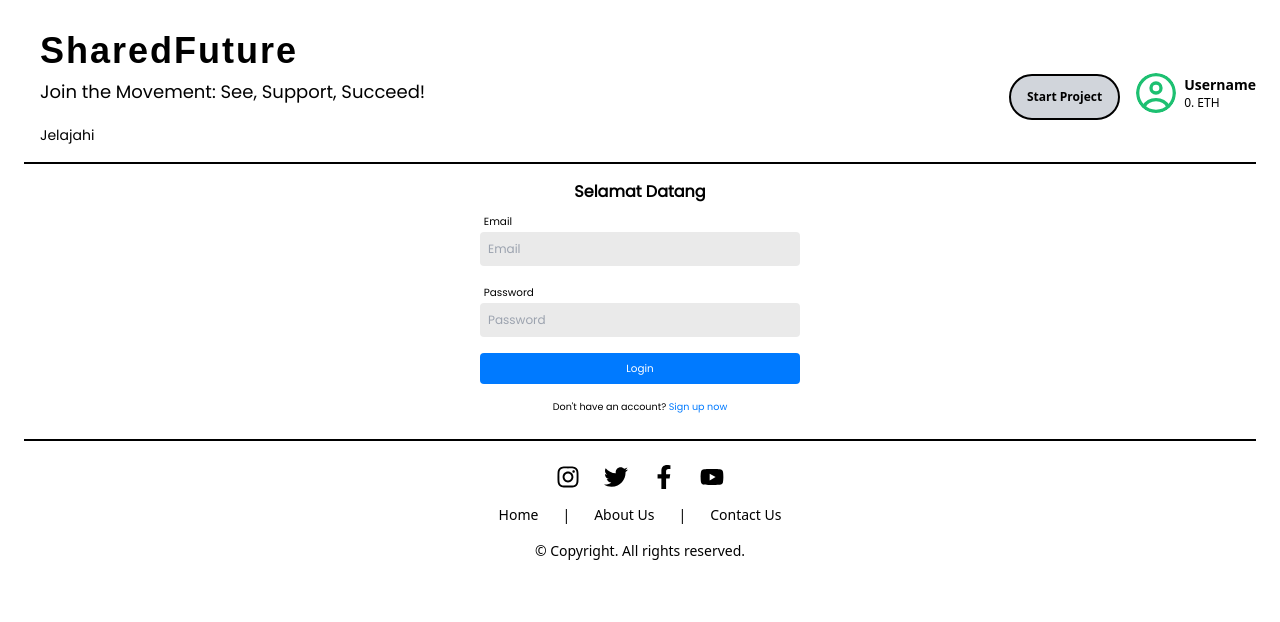
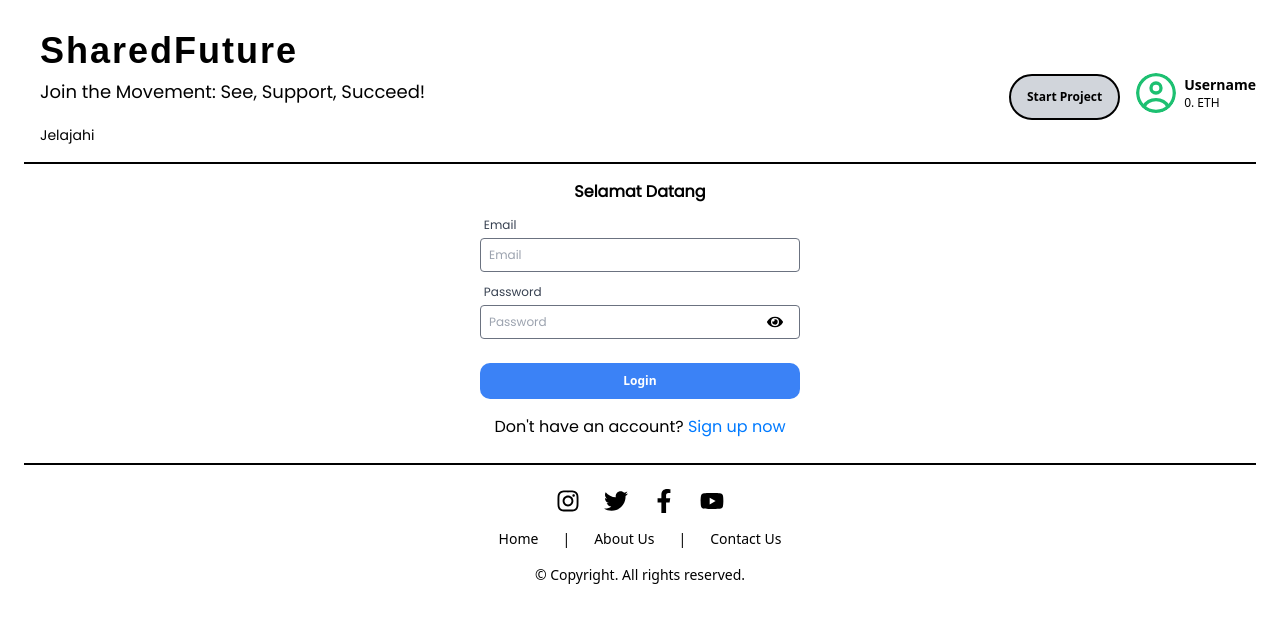
Before and after one commit to TBwze/Berlin, a React (Vite) app in the folder client/: page /login in a window 1280 px wide. Shown: the top 622 px of the page. Built offline with nearby package versions, Linux system fonts and the light colour scheme; a web font is replaced by a local one; what @thirdweb-dev/react would draw is missing.

Commit message:
refactor ui login page

```diff
--- a/client/src/pages/Login.jsx
+++ b/client/src/pages/Login.jsx
@@ -1,39 +1,91 @@
-import React from "react";
+import React, { useState } from "react";
+import { useForm } from "react-hook-form";
+import { useNavigate } from "react-router-dom";
+import CustomButton from "../components/CustomButton.component";
+import TextFieldComponent from "../components/textfield.component";
+import PageLoad from "../components/Loading.component";
 
 const Login = () => {
+  const navigate = useNavigate();
+  const [isLoading, setIsLoading] = useState(false);
+
+  const form = useForm({
+    defaultValues: {
+      email: "",
+      password: "",
+    },
+  });
+
+  const onSubmit = () => {
+    setIsLoading(true);
+    console.log(form.getValues("email"));
+    console.log(form.getValues("password"));
+    navigate("/");
+    alert("Login success!");
+    setIsLoading(false);
+  };
+
   return (
     <div className="max-w-[1280px] mx-auto p-4 bg-white">
-            <div className = "container" style={{flexDirection:"column", display:'flex', alignItems: 'center'}}>
-                <div className = "Header" style={{fontFamily: "Poppins"}}>
-                    <b><h3>Selamat Datang</h3></b>
+      <div
+        className="container"
+        style={{
+          flexDirection: "column",
+          display: "flex",
+          alignItems: "center",
+        }}
+      >
+        <PageLoad loading={isLoading} />
+        <div className="Header" style={{ fontFamily: "Poppins" }}>
+          <b>
+            <h3>Selamat Datang</h3>
+          </b>
         </div>
-                <div className="input-container" style={{margin:'1vh 0vw'}}>
-                    <div className="label" style ={{fontSize: '1.3vh', fontFamily:'Poppins', margin:'0.3vh 0.3vw'}}>
-                        Email
+
+        <form onSubmit={form.handleSubmit(onSubmit)}>
+          <div className="input-container" style={{ margin: "1vh 0vw" }}>
+            <TextFieldComponent
+              name="email"
+              label="Email"
+              placeholder="Email"
+              type="email"
+              control={form.control}
+              required
+            />
           </div>
-                    <div className="input">
-                        <input type="email" placeholder="Email" className="flex-1 p-2  rounded outline-none" style={{backgroundColor: "#EAEAEA",fontSize: '1.5vh', fontFamily:'Poppins', width:'20rem' }}></input>
+
+          <div className="input-container" style={{ margin: "1vh 0vw" }}>
+            <TextFieldComponent
+              name="password"
+              label="Password"
+              placeholder="Password"
+              type="password"
+              control={form.control}
+              required
+            />
           </div>
+          <div className="button" style={{ margin: "1vh 0vw" }}>
+            <CustomButton
+              btnType="submit"
+              title="Login"
+              bgColor="bg-blue-500"
+              textColor="text-white"
+              styles="w-full mt-4"
+            />
           </div>
-                <div className="input-container" style={{margin:'1vh 0vw'}}>
-                    <div className="label" style ={{fontSize: '1.3vh', fontFamily:'Poppins', margin:'0.3vh 0.3vw'}}>
-                        Password
-                    </div>
-                    <div className="input">
-                        <input type="password" placeholder="Password" className="flex-1 p-2  rounded outline-none" style={{backgroundColor: "#EAEAEA", fontSize: '1.5vh', fontFamily:'Poppins', width:'20rem'}}></input>
-                    </div>
-                </div>
-                <div className="button" style={{margin:'1vh 0vw'}}>
-                    <button type="button" className="flex-1 p-2 rounded" style={{backgroundColor:'#007AFF', color:'white', fontSize: '1.3vh', fontFamily:'Poppins', width:'20rem', padding:'1vh 0'}}>Login</button>
-                </div>
-                <div className="signup" style={{fontSize:'1.2vh', fontFamily:'Poppins', margin:'1vh 0'}}>
-                    Don't have an account? <a href="/Register" style={{color:"#007AFF"}}>Sign up now</a>
+        </form>
+        <div
+          className="signup"
+          style={{ fontSize: "2vh", fontFamily: "Poppins", margin: "1vh 0" }}
+        >
+          Don't have an account?{" "}
+          <a href="/register" style={{ color: "#007AFF" }}>
+            Sign up now
+          </a>
         </div>
       </div>
     </div>
-    )
-}
-
-
+  );
+};
 
 export default Login;
--- a/client/src/pages/Profile.jsx
+++ b/client/src/pages/Profile.jsx
@@ -1,6 +1,5 @@
 import React, { useEffect, useState } from "react";
 import { useForm } from "react-hook-form";
-import profilePicture from "../assets/profilePicture.png";
 import { useNavigate } from "react-router-dom";
 import CustomButton from "../components/CustomButton.component";
 import TextFieldComponent from "../components/textfield.component";
@@ -10,7 +9,7 @@ const Profile = () => {
   const navigate = useNavigate();
   const [isLoading, setIsLoading] = useState(false);
   const [selectedFile, setSelectedFile] = useState(null);
-  const [previewUrl, setPreviewUrl] = useState(null);
+
   const form = useForm({
     defaultValues: {
       username: "",
@@ -18,35 +17,35 @@ const Profile = () => {
       lastname: "",
       email: "",
       password: "",
+      image:
+        "https://cdn.pixabay.com/photo/2022/01/11/21/48/link-6931554_1280.png",
     },
   });
 
-  // Fetch the data from the API and set it in the form
   useEffect(() => {
     form.setValue("username", "asdf1");
     form.setValue("firstname", "asdf2");
     form.setValue("lastname", "asd12f");
     form.setValue("email", "12@gmail.com");
-    form.setValue("password", "asdf"); // Mask password for security
+    form.setValue("password", "asdf");
+    // Image URL is already set in defaultValues
   }, [form]);
 
-  // Function to handle form submission
   const onSubmit = (formData) => {
     setIsLoading(true);
+
     const dataToSubmit = new FormData();
 
-    // Append all form fields to the FormData
     Object.keys(formData).forEach((key) => {
+      if (key === "image" && selectedFile) {
+        dataToSubmit.append("image", selectedFile);
+      } else {
         dataToSubmit.append(key, formData[key]);
+      }
     });
 
-    // Append the profile image if one was selected
-    if (selectedFile) {
-      dataToSubmit.append("profileImage", selectedFile);
-    }
+    console.log("Updated Data:", dataToSubmit);
 
-    console.log("Updated Data:", dataToSubmit);
-    alert("Updated Profile");
     setIsLoading(false);
     navigate("/");
   };
@@ -55,17 +54,18 @@ const Profile = () => {
     const file = event.target.files[0];
     if (file) {
       setSelectedFile(file);
-      form.setValue("profileImage", file);
-      setPreviewUrl(URL.createObjectURL(file));
+      form.setValue("image", URL.createObjectURL(file));
     }
   };
+
   useEffect(() => {
+    const imageValue = form.getValues("image");
     return () => {
-      if (previewUrl) {
-        URL.revokeObjectURL(previewUrl);
+      if (imageValue && imageValue.startsWith("blob:")) {
+        URL.revokeObjectURL(imageValue);
       }
     };
-  }, [previewUrl]);
+  }, [form.watch("image")]);
 
   return (
     <div
@@ -73,13 +73,12 @@ const Profile = () => {
       style={{ fontFamily: "Poppins" }}
     >
       <PageLoad loading={isLoading} />
-      <div className="w-1/3 flex flex-col items-center justify-center p-4 border-r border-gray-300">
+      <div className="flex w-full">
+        <div className="w-1/3 flex flex-col items-center justify-start p-4">
           <img
-          src={
-            selectedFile ? URL.createObjectURL(selectedFile) : profilePicture
-          }
+            src={form.watch("image")}
             alt="Profile"
-          className="rounded-full object-cover mb-3"
+            className="rounded-full object-cover mb-4 w-48 h-48"
           />
           <input
             type="file"
@@ -94,10 +93,10 @@ const Profile = () => {
                        hover:file:bg-blue-100"
           />
         </div>
-      <div className="w-2/3 p-4 mt-12">
-        <h1 className="text-2xl font-bold">Account Settings</h1>
+        <div className="w-2/3 p-4">
+          <h1 className="text-2xl font-bold mb-4">Account Settings</h1>
           <form onSubmit={form.handleSubmit(onSubmit)}>
-          <div className="flex flex-col">
+            <div className="mb-4">
               <TextFieldComponent
                 name="username"
                 label="Username"
@@ -105,16 +104,13 @@ const Profile = () => {
                 required
               />
             </div>
-          <div className="grid grid-cols-2 gap-4">
-            <div className="flex flex-col">
+            <div className="grid grid-cols-2 gap-4 mb-4">
               <TextFieldComponent
                 name="firstname"
                 label="First Name"
                 control={form.control}
                 required
               />
-            </div>
-            <div className="flex flex-col">
               <TextFieldComponent
                 name="lastname"
                 label="Last Name"
@@ -122,8 +118,7 @@ const Profile = () => {
                 required
               />
             </div>
-          </div>
-          <div className="flex flex-col">
+            <div className="mb-4">
               <TextFieldComponent
                 name="email"
                 label="Email"
@@ -132,16 +127,16 @@ const Profile = () => {
                 required
               />
             </div>
-          <div className="flex gap-4 mt-4">
+            <div className="flex gap-4">
               <CustomButton
                 btnType="submit"
                 title="Save Changes"
-              className="bg-blue-500 text-white "
+                className="bg-blue-500 text-white"
               />
               <CustomButton
                 btnType="button"
                 title="Cancel"
-              className="bg-gray-500 text-white "
+                className="bg-gray-500 text-white"
                 handleClick={() => {
                   navigate("/");
                 }}
@@ -150,6 +145,7 @@ const Profile = () => {
           </form>
         </div>
       </div>
+    </div>
   );
 };
 
--- a/client/src/pages/Register.jsx
+++ b/client/src/pages/Register.jsx
@@ -152,6 +152,7 @@ export const Register = () => {
               control={form.control}
               required
             />
+            <div className="flex flex-col items-center">
               <input
                 type="file"
                 id="upload-button"
@@ -168,9 +169,10 @@ export const Register = () => {
                 <img
                   src={URL.createObjectURL(selectedFile)}
                   alt="Profile Preview"
-                className="rounded-full object-cover mb-3 w-32 h-32"
+                  className="rounded-full object-cover mb-3 w-32 h-32 center mt-5"
                 />
               )}
+            </div>
           </div>
           <div
             style={{
```
Lines whose indentation alone changed are shown as unchanged.
